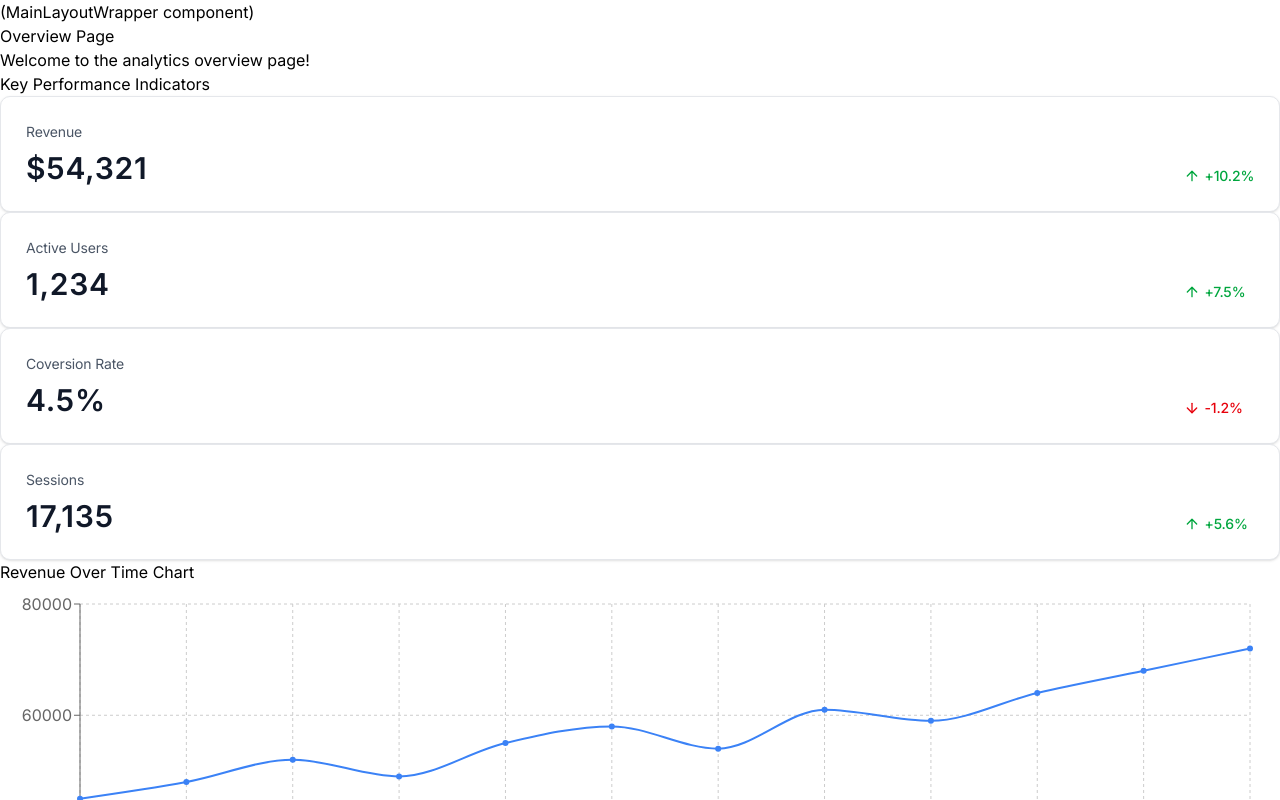
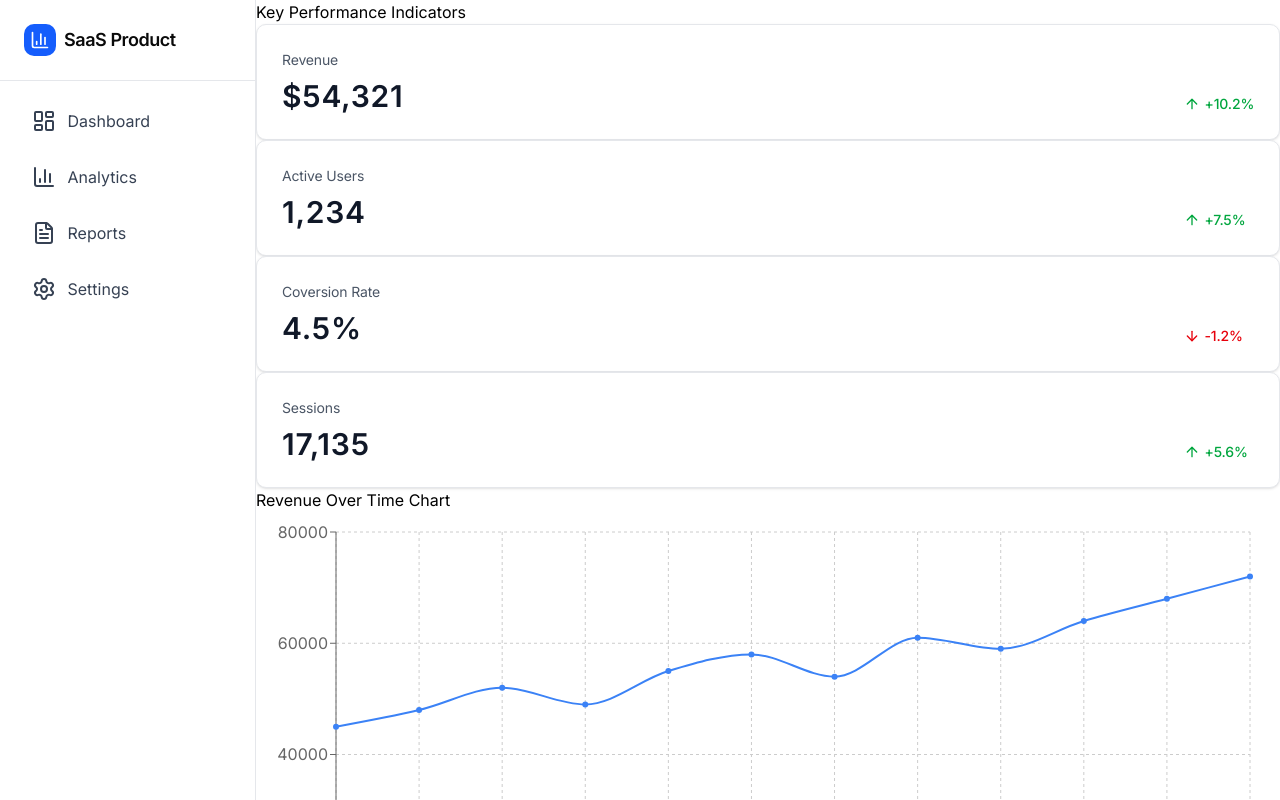
Before and after one commit to agviray/saas-analytics-dashboard, a Next.js app: page / in a window 1280 px wide. Shown: the top 800 px of the page. Built offline with nearby package versions, Linux system fonts and the light colour scheme.

Commit message:
refactor: add styles to Sidebar and display in OverviewPage

```diff
--- a/app/page.js
+++ b/app/page.js
@@ -1,5 +1,5 @@
+import KpiCard from '@/components/ui/KpiCard';
 import RevenueOverTimeChart from '@/components/charts/RevenueOverTimeChart';
-import KpiCard from '@/components/ui/KpiCard';
 import UserGrowthChart from '@/components/charts/UserGrowthChart';
 import Table from '@/components/ui/Table';
 import Badge from '@/components/ui/Badge';
@@ -230,9 +230,6 @@ const recentTransactionsData = [
 const OverviewPage = () => {
   return (
     <div>
-      <main>
-        <h2>Overview Page</h2>
-        <p>Welcome to the analytics overview page!</p>
       <div>
         <h3>Key Performance Indicators</h3>
         {kpiData.map(({ label, type, value, change }) => (
@@ -258,7 +255,6 @@ const OverviewPage = () => {
           data={recentTransactionsData}
         />
       </div>
-      </main>
     </div>
   );
 };
--- a/components/layout/MainLayoutWrapper.jsx
+++ b/components/layout/MainLayoutWrapper.jsx
@@ -1,8 +1,10 @@
+import Sidebar from './Sidebar';
+
 const MainLayoutWrapper = ({ children }) => {
   return (
-    <div>
-      <h1>(MainLayoutWrapper component)</h1>
-      {children}
+    <div className="flex h-screen overflow-hidden">
+      <Sidebar />
+      <main className="flex-1 overflow-auto">{children}</main>
     </div>
   );
 };
--- a/components/layout/Sidebar.jsx
+++ b/components/layout/Sidebar.jsx
@@ -1,24 +1,60 @@
+import { LayoutDashboard, ChartColumn, FileText, Settings } from 'lucide-react';
 const Sidebar = () => {
   return (
-    <div>
-      <h2>(Sidebar component)</h2>
-      <nav>
-        <ul>
+    <aside className="flex flex-col gap-4 w-64 h-screen bg-white border-r border-[#E5E7EB] ">
+      <div className="p-6 border-b border-[#E5E7EB]">
+        <div className="flex items-center gap-2 h-8">
+          <div className="inline-flex items-center">
+            <span className="inline-flex justify-center items-center w-8 h-8 px-[6px] border border-none rounded-[10px] bg-[#155DFC]">
+              <ChartColumn color="white" />
+            </span>
+          </div>
+          <h2 className="text-[#0a0a0a] text-lg font-semibold leading-7 tracking-[-0.439px]">
+            SaaS Product
+          </h2>
+        </div>
+      </div>
+      <nav className="flex justify-center">
+        <ul className="flex flex-col gap-2 w-56">
           <li>
-            <a href="#">Dashboard</a>
+            <a
+              href="#"
+              className="flex items-center gap-3 h-12 pl-4 text-[#364153] text-base"
+            >
+              <LayoutDashboard color="#364153" />
+              Dashboard
+            </a>
           </li>
           <li>
-            <a href="#">Analytics</a>
+            <a
+              href="#"
+              className="flex items-center gap-3 h-12 pl-4 text-[#364153] text-base"
+            >
+              <ChartColumn color="#364153" />
+              Analytics
+            </a>
           </li>
           <li>
-            <a href="#">Reports</a>
+            <a
+              href="#"
+              className="flex items-center gap-3 h-12 pl-4 text-[#364153] text-base"
+            >
+              <FileText color="#364153" />
+              Reports
+            </a>
           </li>
           <li>
-            <a href="#">Settings</a>
+            <a
+              href="#"
+              className="flex items-center gap-3 h-12 pl-4 text-[#364153] text-base"
+            >
+              <Settings color="#364153" />
+              Settings
+            </a>
           </li>
         </ul>
       </nav>
-    </div>
+    </aside>
   );
 };
 
```
Lines whose indentation alone changed are shown as unchanged.
